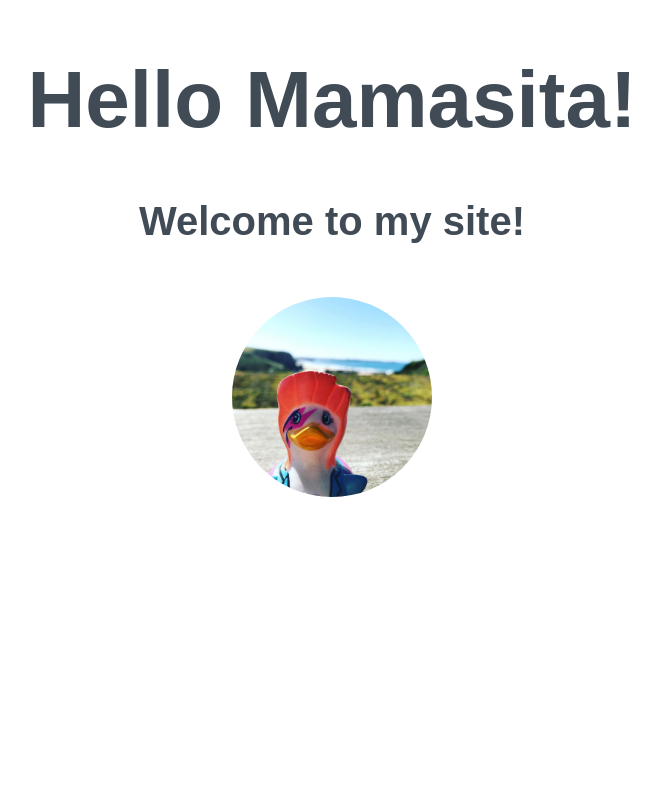
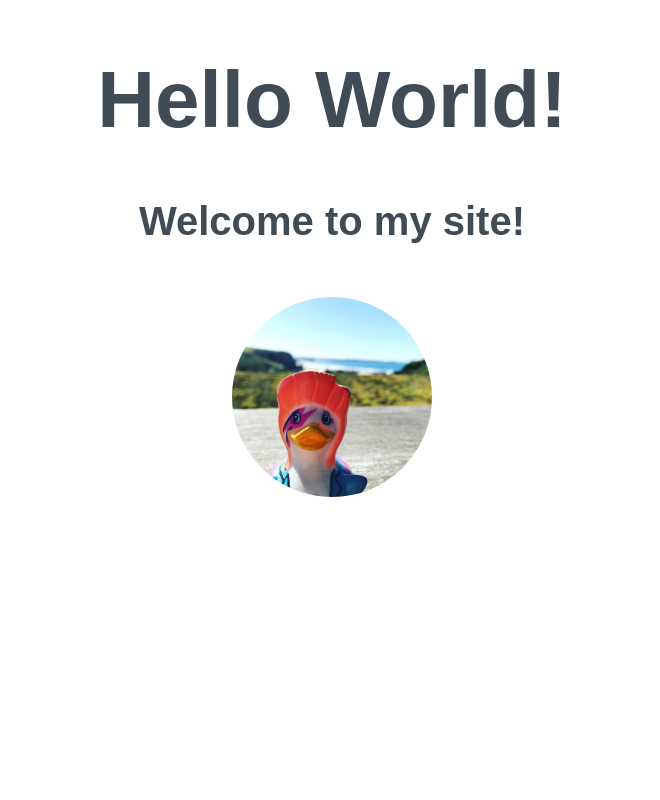
Before and after one commit to omogiafoh/beginners-week-one-master-nono, a plain HTML site: page index.html in a window 1280 px wide. Shown: the top 800 px of the page, without its empty margins (308-968 px from the left). Drawn offline with Linux system fonts and the light colour scheme.

Commit message:
Updates index.html
Changes Mamasita to World

```diff
--- a/index.html
+++ b/index.html
@@ -10,7 +10,7 @@
 </head>
 <body>
     <div>
-        <h1>Hello Mamasita!</h1>
+        <h1>Hello World!</h1>
         <h2>Welcome to my site!</h2>
 
           <!-- image of a duck -->
```
